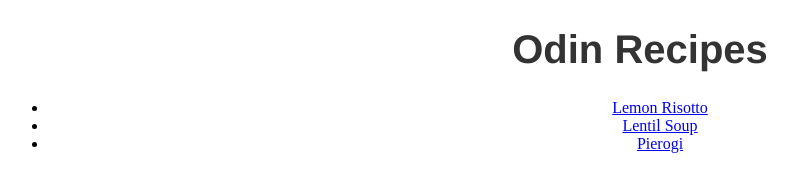
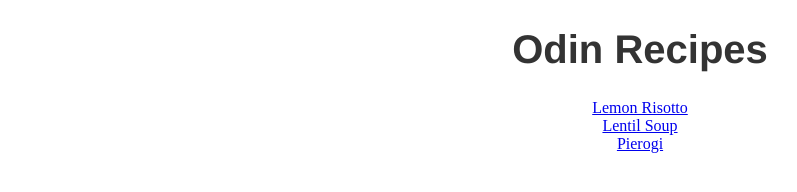
Before and after one commit to marcinballer/odin-recipes, a plain HTML site: page index.html in a window 1280 px wide. Shown: the whole page, without its empty margins (0-797 px from the left). Drawn offline with Linux system fonts and the light colour scheme.

Commit message:
Add styling to ul and ol elements

```diff
--- a/style.css
+++ b/style.css
@@ -2,7 +2,6 @@
 html {
     text-align: center;
 }
-
 
 .title {
     color: #333333;
@@ -17,3 +16,10 @@ html {
     font-family: Helvetica, Tahoma, sans-serif;
     font-weight: bold;
 }
+
+ul,
+ol {
+    list-style-type: none;
+    margin: 0;
+    padding: 0;
+}
```
